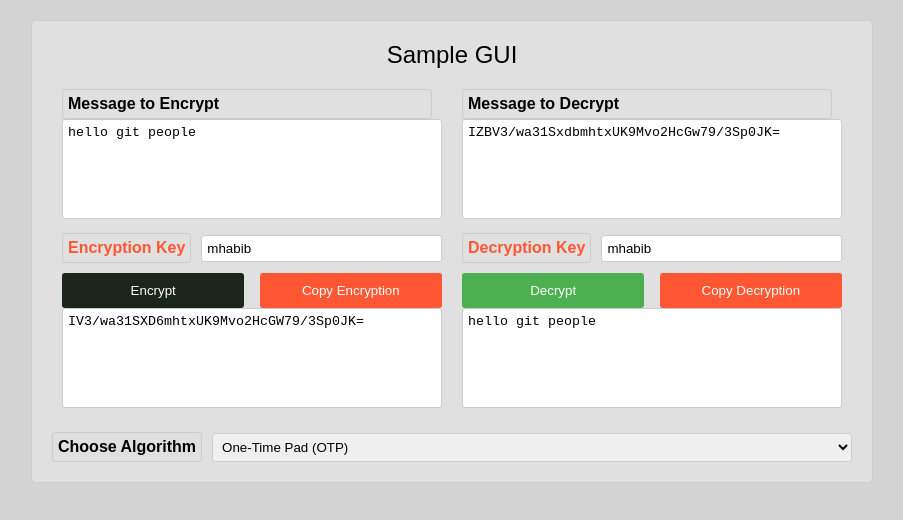
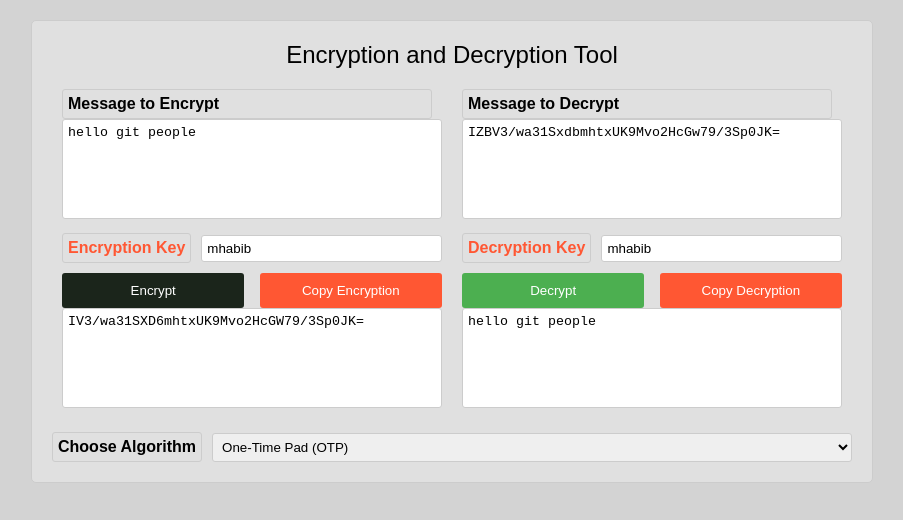
Before and after one commit to solmula16/life_must_be_lived-, a plain HTML site: page Encryption_tool/templetes/index.html in a window 1280 px wide. Shown: the whole page, without its empty margins (188-1091 px from the left). Drawn offline with Linux system fonts and the light colour scheme.

Commit message:
header text change

```diff
--- a/Encryption_tool/templetes/index.html
+++ b/Encryption_tool/templetes/index.html
@@ -121,7 +121,7 @@
 </head>
 <body>
     <div class="container">
-        <div class="title">Sample GUI</div>
+        <div class="title">Encryption and Decryption Tool</div>
         <div class="row">
             <div class="section">
                 <div class="label">Message to Encrypt</div>
```
